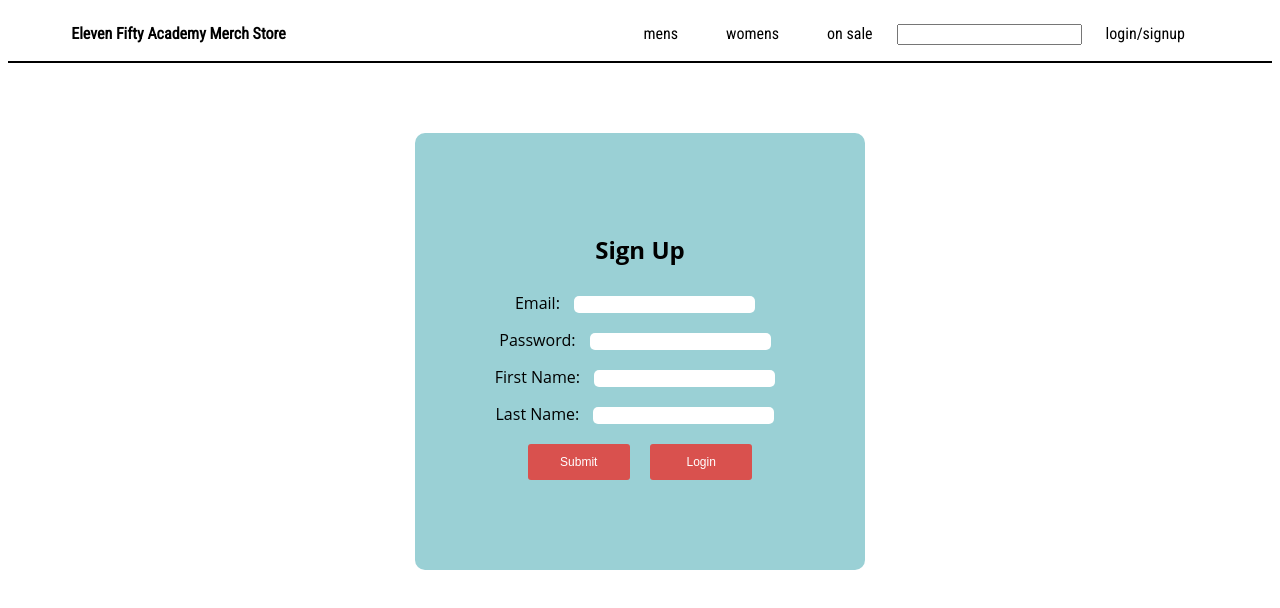
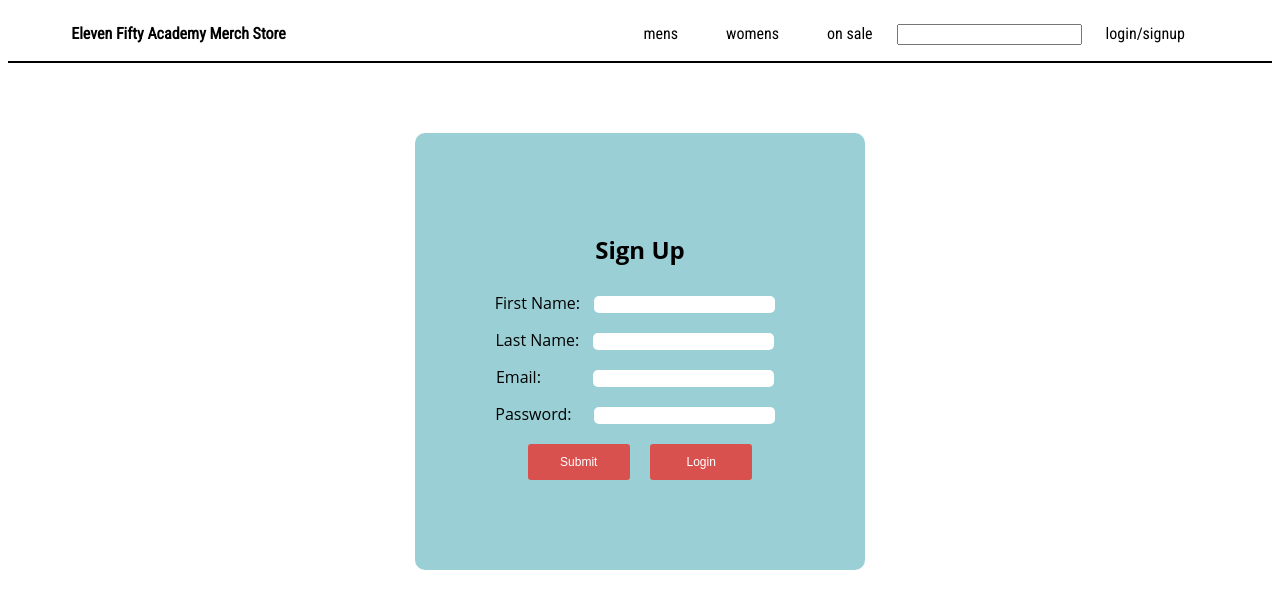
Before and after one commit to austinmscholl/EFAMerchClient, an Angular app: page /auth in a window 1280 px wide. Shown: the top 608 px of the page. Built offline with nearby package versions, Linux system fonts and the light colour scheme.

Commit message:
lined up inputs in a hacky way

```diff
--- a/src/app/auth/auth.component.html
+++ b/src/app/auth/auth.component.html
@@ -3,7 +3,7 @@
     <h2>Log In</h2>
     <div class='form-group'>
       <label>Email: </label>
-      <input formControlName='email' name='email'>
+      <input class="shift" formControlName='email' name='email'>
     </div>
     <div class='form-group'>
       <label>Password: </label>
@@ -19,21 +19,21 @@
   <form name='form' (ngSubmit)='signUp()' [formGroup]='user'>
     <h2>Sign Up</h2>
     <div class='form-group'>
+        <label>First Name: </label>
+        <input formControlName='firstname' name='firstname'>
+      </div>
+    <div class='form-group'>
+        <label>Last Name: </label>
+        <input formControlName='lastname' name='lastname'>
+    </div>
+    <div class='form-group'>
       <label>Email: </label>
-      <input formControlName='email' name='email'>
+      <input class="shift-more" formControlName='email' name='email'>
     </div>
     <div class='form-group'>
       <label>Password: </label>
-      <input type="password" formControlName='password' name='password'>
+      <input class="shift-three" type="password" formControlName='password' name='password'>
     </div>
-    <div class='form-group'>
-        <label>First Name: </label>
-        <input formControlName='firstname' name='firstname'>
-      </div>
-      <div class='form-group'>
-          <label>Last Name: </label>
-          <input formControlName='lastname' name='lastname'>
-        </div>
 
         <button>Submit</button>
     <button class="toggleButton" (click)="toggle()">Login</button>
--- a/src/app/auth/auth.component.scss
+++ b/src/app/auth/auth.component.scss
@@ -11,6 +11,18 @@ form{
     text-align:center;
     background:#9AD0D5;
     border-radius: 10px;
+
+    .shift{
+        margin-left: 40px;
+    }
+
+    .shift-more{
+        margin-left: 48px;
+    }
+
+    .shift-three{
+        margin-left: 18px;
+    }
 
     input{
         margin:10px;
```
